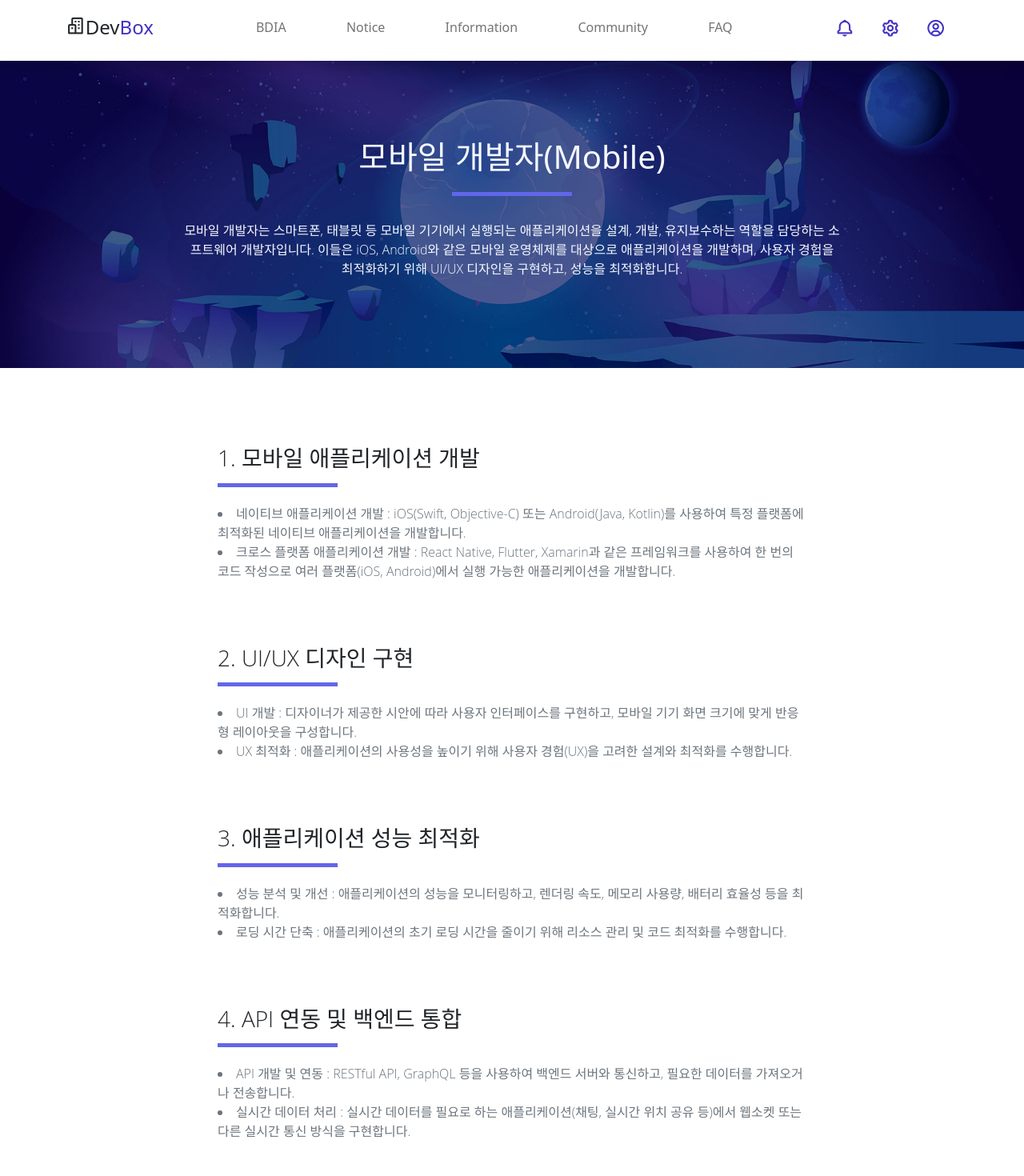
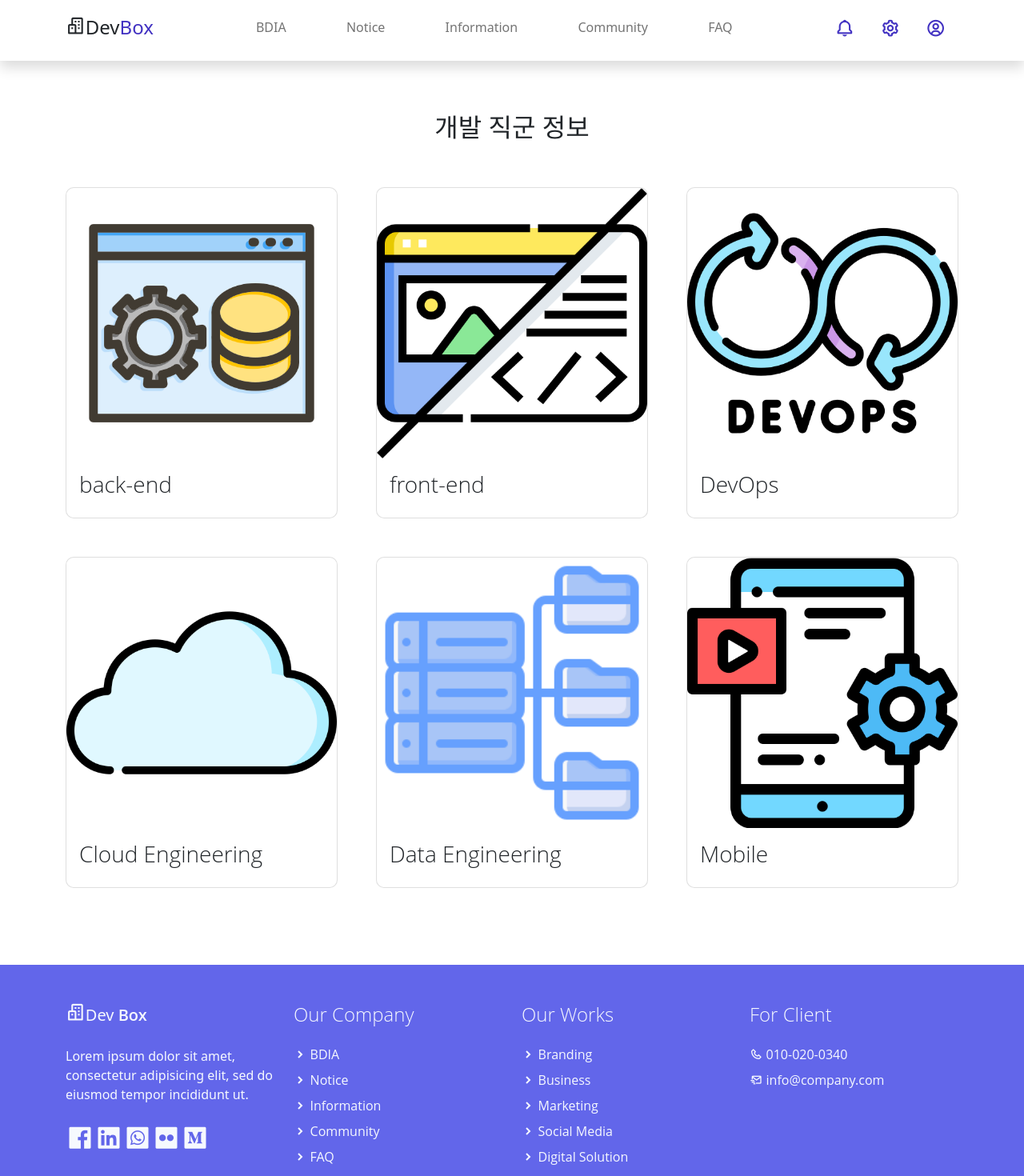
Before and after one commit to kyj4327/DevBox, a React (Create React App) app in the folder devbox_client/: page / in a window 1280 px wide. Shown: the top 1470 px of the page at 80% size. Built offline with nearby package versions, Linux system fonts and the light colour scheme.

Commit message:
JobInfoList-JobInfoDetail 연결(a태그 Link로 수정) #8

```diff
--- a/devbox_client/src/App.js
+++ b/devbox_client/src/App.js
@@ -14,17 +14,22 @@ import JobInfoDevOps from './pages/JobInfoDevOps';
 import JobInfoCloud from './pages/JobInfoCloud';
 import JobInfoData from './pages/JobInfoData';
 import JobInfoMobile from './pages/JobInfoMobile';
+import { BrowserRouter, Route, Routes } from 'react-router-dom';
 
 function App() {
   return (
     <div className="App">
-      {/* <JobInfoList /> */}
-      {/* <JobInfoBack /> */}
-      {/* <JobInfoFront /> */}
-      {/* <JobInfoDevOps /> */}
-      {/* <JobInfoCloud /> */}
-      {/* <JobInfoData /> */}
-      <JobInfoMobile />
+      <BrowserRouter>
+        <Routes>
+          <Route path='/' element={<JobInfoList />} />
+          <Route path='/jobinfo/backend' element={<JobInfoBack />} />
+          <Route path='/jobinfo/frontend' element={<JobInfoFront />} />
+          <Route path='/jobinfo/devops' element={<JobInfoDevOps />} />
+          <Route path='/jobinfo/cloud' element={<JobInfoCloud />} />
+          <Route path='/jobinfo/data' element={<JobInfoData />} />
+          <Route path='/jobinfo/mobile' element={<JobInfoMobile />} />
+        </Routes>
+      </BrowserRouter>
     </div>
   );
 }
--- a/devbox_client/src/pages/JobInfoList.jsx
+++ b/devbox_client/src/pages/JobInfoList.jsx
@@ -7,6 +7,7 @@ import mobile from '../assets/img/mobile.png';
 
 import Header from '../components/Header';
 import Footer from '../components/Footer';
+import { Link } from 'react-router-dom';
 
 const JobInfoList = () => {
     return (
@@ -15,61 +16,54 @@ const JobInfoList = () => {
             <h2 style={{ textAlign: 'center', marginTop: '2em' }}>개발 직군 정보</h2>
             <section className="container py-5">
                 <div className="row projects gx-lg-5">
-                    <a href="work-single.html" className="col-sm-6 col-lg-4 text-decoration-none project marketing social business">
+                    <Link to='/jobinfo/backend' className="col-sm-6 col-lg-4 text-decoration-none project marketing social business">
                         <div className="service-work overflow-hidden card mb-5 mx-5 m-sm-0">
                             <img className="card-img-top" src={backend} alt="제작자:IYIKON-Flaticon" />
                             <div className="card-body">
                                 <h3 className="card-title light-300 text-dark">back-end</h3>
-                                {/* <p className="card-text light-300 text-dark">
-                                    Lorem ipsum dolor sit amet, consectetur adipisicing elit,
-                                    sed do eiusmod tempor incididunt ut labore et dolor.
-                                </p>
-                                <span className="text-decoration-none text-primary light-300">
-                                    Read more <i className='bx bxs-hand-right ms-1'></i>
-                                </span> */}
                             </div>
                         </div>
-                    </a>
-                    <a href="work-single.html" className="col-sm-6 col-lg-4 text-decoration-none project graphic social">
+                    </Link>
+                    <Link to='/jobinfo/frontend' className="col-sm-6 col-lg-4 text-decoration-none project graphic social">
                         <div className="service-work overflow-hidden card mx-5 mx-sm-0 mb-5">
                             <img className="card-img-top" src={frontend} alt="..." />
                             <div className="card-body">
                                 <h3 className="card-title light-300 text-dark">front-end</h3>
                             </div>
                         </div>
-                    </a>
-                    <a href="work-single.html" className="col-sm-6 col-lg-4 text-decoration-none project marketing graphic business">
+                    </Link>
+                    <Link to='/jobinfo/devops' className="col-sm-6 col-lg-4 text-decoration-none project marketing graphic business">
                         <div className="service-work overflow-hidden card mx-5 mx-sm-0 mb-5">
                             <img className="card-img-top" src={devops} alt="제작자:Freepik-Flaticon" />
                             <div className="card-body">
                                 <h3 className="card-title light-300 text-dark">DevOps</h3>
                             </div>
                         </div>
-                    </a>
-                    <a href="work-single.html" className="col-sm-6 col-lg-4 text-decoration-none project social business">
+                    </Link>
+                    <Link to='/jobinfo/cloud' className="col-sm-6 col-lg-4 text-decoration-none project social business">
                         <div className="service-work overflow-hidden card mx-5 mx-sm-0 mb-5">
                             <img className="card-img-top" src={cloud} alt="제작자:Freepik-Flaticon" />
                             <div className="card-body">
                                 <h3 className="card-title light-300 text-dark">Cloud Engineering</h3>
                             </div>
                         </div>
-                    </a>
-                    <a href="work-single.html" className="col-sm-6 col-lg-4 text-decoration-none project marketing">
+                    </Link>
+                    <Link to='/jobinfo/data' className="col-sm-6 col-lg-4 text-decoration-none project marketing">
                         <div className="service-work overflow-hidden card mx-5 mx-sm-0 mb-5">
                             <img className="card-img-top" src={data} alt="..." />
                             <div className="card-body">
                                 <h3 className="card-title light-300 text-dark">Data Engineering</h3>
                             </div>
                         </div>
-                    </a>
-                    <a href="work-single.html" className="col-sm-6 col-lg-4 text-decoration-none project marketing graphic">
+                    </Link>
+                    <Link to='/jobinfo/mobile' className="col-sm-6 col-lg-4 text-decoration-none project marketing graphic">
                         <div className="service-work overflow-hidden card mx-5 mx-sm-0 mb-5">
                             <img className="card-img-top" src={mobile} alt="제작자:kliwir_art-Flaticon 제작자:Freepik-Flaticon" />
                             <div className="card-body">
                                 <h3 className="card-title light-300 text-dark">Mobile</h3>
                             </div>
                         </div>
-                    </a>
+                    </Link>
                 </div>
             </section>
             <Footer />
```
